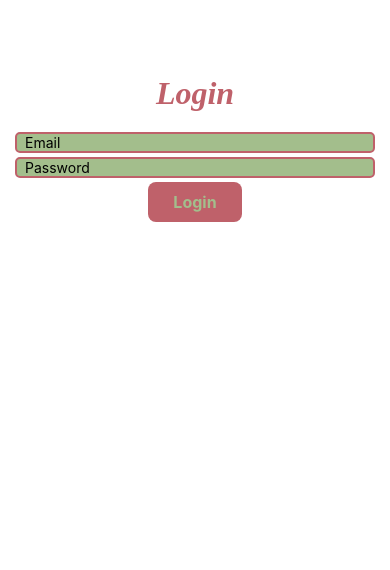
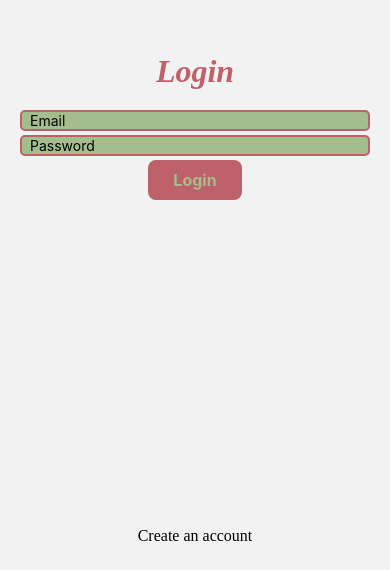
Before and after one commit to samiulbasirfahim/dak-pion-android, a React Native app: screen /Login in a window 390 px wide. Shown: the part 274-844 px from the top of the page. Built offline with nearby package versions, Linux system fonts and the light colour scheme.

Commit message:
navigation system

```diff
--- a/App.tsx
+++ b/App.tsx
@@ -1,11 +1,32 @@
+import {NavigationContainer} from '@react-navigation/native';
+import {createNativeStackNavigator} from '@react-navigation/native-stack';
 import {StyleSheet, Text, View} from 'react-native';
+import Chat from './pages/Chat';
 import Login from './pages/Login';
+import Register from './pages/Register';
+
+const Stack = createNativeStackNavigator();
 
 export default function App() {
   return (
-    <View style={styles.container}>
-      <Login />
-    </View>
+    <NavigationContainer>
+      <Stack.Navigator
+        screenOptions={{
+          headerShown: false,
+        }}>
+        <Stack.Screen
+          name="Login"
+          component={Login}
+          options={{title: 'Login'}}
+        />
+        <Stack.Screen
+          name="Register"
+          component={Register}
+          options={{title: 'Register'}}
+        />
+        <Stack.Screen name="Chat" component={Chat} options={{title: 'Chat'}} />
+      </Stack.Navigator>
+    </NavigationContainer>
   );
 }
 
--- a/package.json
+++ b/package.json
@@ -10,8 +10,12 @@
     "lint": "eslint . --ext .js,.jsx,.ts,.tsx"
   },
   "dependencies": {
+    "@react-navigation/native": "^6.0.13",
+    "@react-navigation/native-stack": "^6.9.0",
     "react": "18.1.0",
-    "react-native": "0.70.1"
+    "react-native": "0.70.1",
+    "react-native-safe-area-context": "^4.3.4",
+    "react-native-screens": "^3.17.0"
   },
   "devDependencies": {
     "@babel/core": "^7.12.9",
--- a/pages/Chat.tsx
+++ b/pages/Chat.tsx
@@ -1,8 +1,9 @@
 import {StyleSheet, Text, View} from 'react-native';
+import globalStyle from '../styles/global';
 
 export default function Chat() {
   return (
-    <View style={styles.container}>
+    <View style={{...styles.container, ...globalStyle.container}}>
       <Text>Chat page</Text>
     </View>
   );
--- a/pages/Login.tsx
+++ b/pages/Login.tsx
@@ -6,9 +6,11 @@ import {
   TouchableHighlight,
   View,
 } from 'react-native';
+import globalStyle from '../styles/global';
 import styles from '../styles/loginStyle';
+import loginTypes from '../types/loginProps';
 
-export default function Login() {
+export default function Login({navigation}: loginTypes) {
   const [email, setEmail] = useState<any>('');
   const [password, setPassword] = useState<any>('');
 
@@ -19,7 +21,8 @@ export default function Login() {
   }
 
   return (
-    <View style={styles.container}>
+    <>
+      <View style={{...styles.container, ...globalStyle.container}}>
         <View style={styles.inputContainer}>
           <Text style={styles.headingText}>Login</Text>
           <TextInput
@@ -43,5 +46,11 @@ export default function Login() {
           </TouchableHighlight>
         </View>
       </View>
+      <Text
+        onPress={() => navigation.navigate('Register')}
+        style={{...globalStyle.text, alignSelf: 'center', marginBottom: 25}}>
+        Create an account
+      </Text>
+    </>
   );
 }
--- a/pages/Register.tsx
+++ b/pages/Register.tsx
@@ -1,8 +1,10 @@
 import {useState} from 'react';
 import {Text, TextInput, TouchableHighlight, View} from 'react-native';
+import globalStyle from '../styles/global';
 import styles from '../styles/registerStyle';
+import loginTypes from '../types/loginProps';
 
-export default function Register() {
+export default function Register({navigation}: loginTypes) {
   const [name, setName] = useState<string>('');
   const [email, setEmail] = useState<string>('');
   const [password, setPassword] = useState<string>('');
@@ -15,7 +17,8 @@ export default function Register() {
   }
 
   return (
-    <View style={styles.container}>
+    <>
+      <View style={{...styles.container, ...globalStyle.container}}>
         <View style={styles.inputContainer}>
           <Text style={styles.headingText}>Register</Text>
           <TextInput
@@ -53,5 +56,11 @@ export default function Register() {
           </TouchableHighlight>
         </View>
       </View>
+      <Text
+        onPress={() => navigation.navigate('Login')}
+        style={{...globalStyle.text, alignSelf: 'center', marginBottom: 25}}>
+        Already have an account
+      </Text>
+    </>
   );
 }
--- a/styles/global.ts
+++ b/styles/global.ts
@@ -1,9 +1,13 @@
 import {StyleSheet} from 'react-native';
 
 const globalStyle = StyleSheet.create({
+  container: {
+    paddingHorizontal: 20,
+  },
   text: {
     fontFamily: 'OperatorMonoLig-Medium',
     fontSize: 16,
+    color: 'black',
   },
 });
 
--- /dev/null
+++ b/types/loginProps.ts
@@ -0,0 +1,3 @@
+export default interface loginTypes {
+  navigation: any;
+}
```
Also changed, not shown: 2 other files (tests, documents, lock files or other folders). Lines whose indentation alone changed are shown as unchanged.
